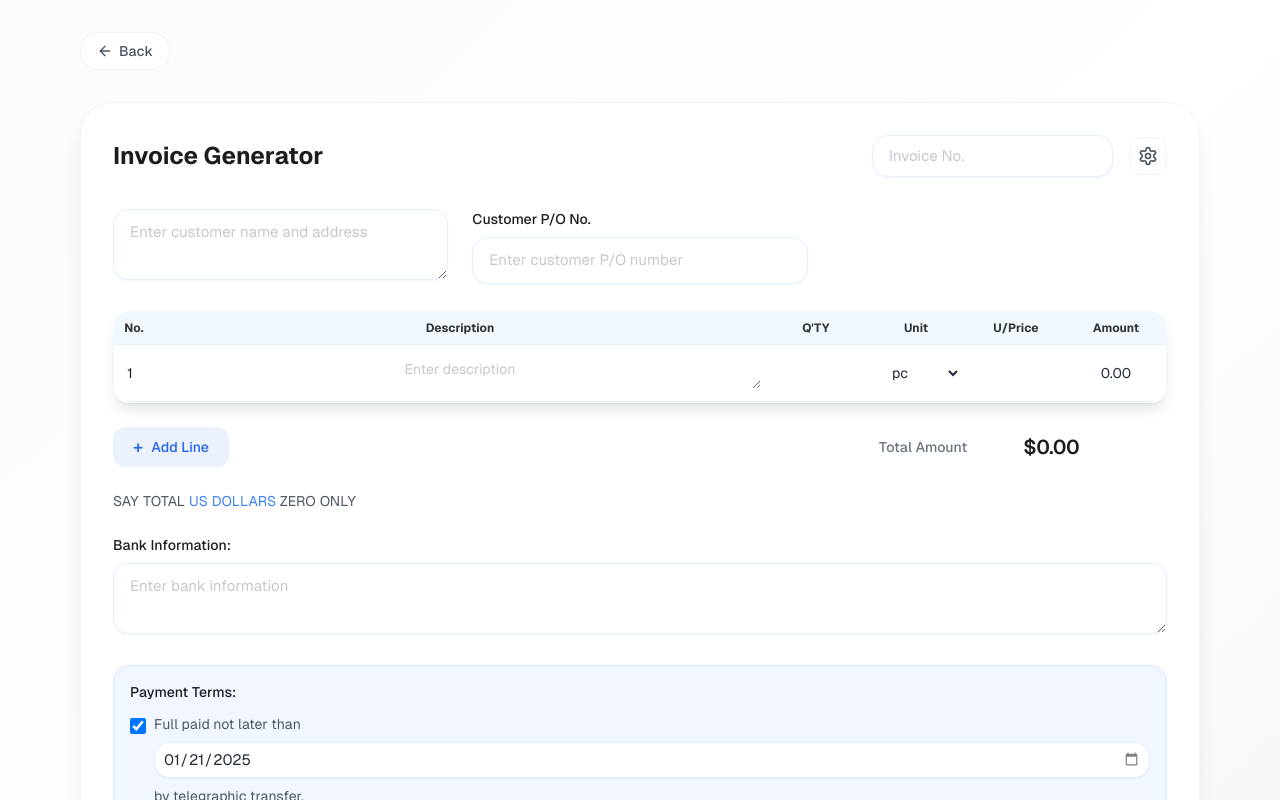
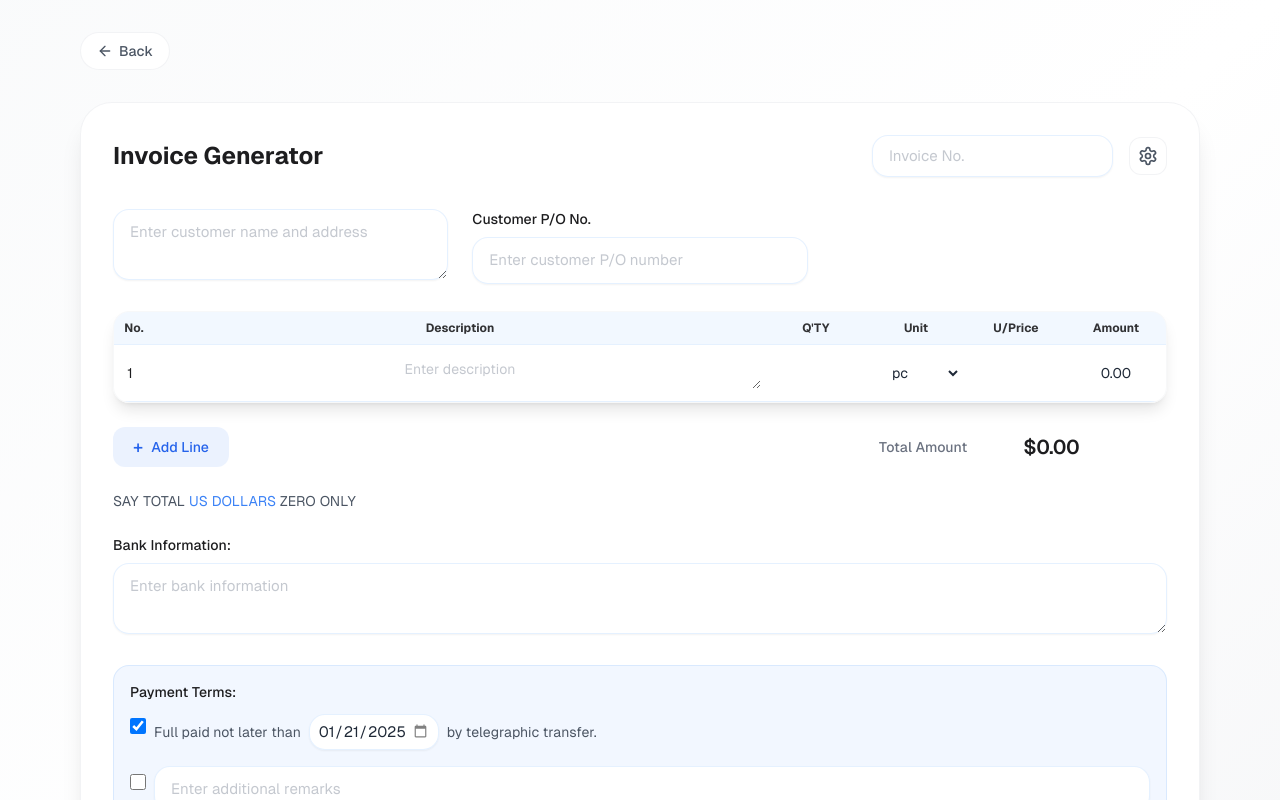
Before and after one commit to luocompany/luosir, a Next.js app: page /invoice in a window 1280 px wide. Shown: the top 800 px of the page. Built offline with nearby package versions, Linux system fonts and the light colour scheme.

Commit message:
前端样式-1

```diff
--- a/app/invoice/page.tsx
+++ b/app/invoice/page.tsx
@@ -682,10 +682,15 @@ export default function Invoice() {
                             ...prev,
                             paymentDate: e.target.value
                           }))}
-                          className={`${inputClassName} !py-1 !px-2 w-[120px] min-w-[130px]`}
+                          className={`${inputClassName} !py-1 !px-2`}
                           style={{
                             colorScheme: 'light dark',
-                            paddingRight: '8px'
+                            paddingRight: '8px',
+                            width: '130px',
+                            minWidth: '130px',
+                            maxWidth: '130px',
+                            flexShrink: 0,  // 防止在 flex 容器中被压缩
+                            flexGrow: 0     // 防止在 flex 容器中被拉伸
                           }}
                         />
                         <span className="text-sm text-gray-600 dark:text-gray-400">
```
